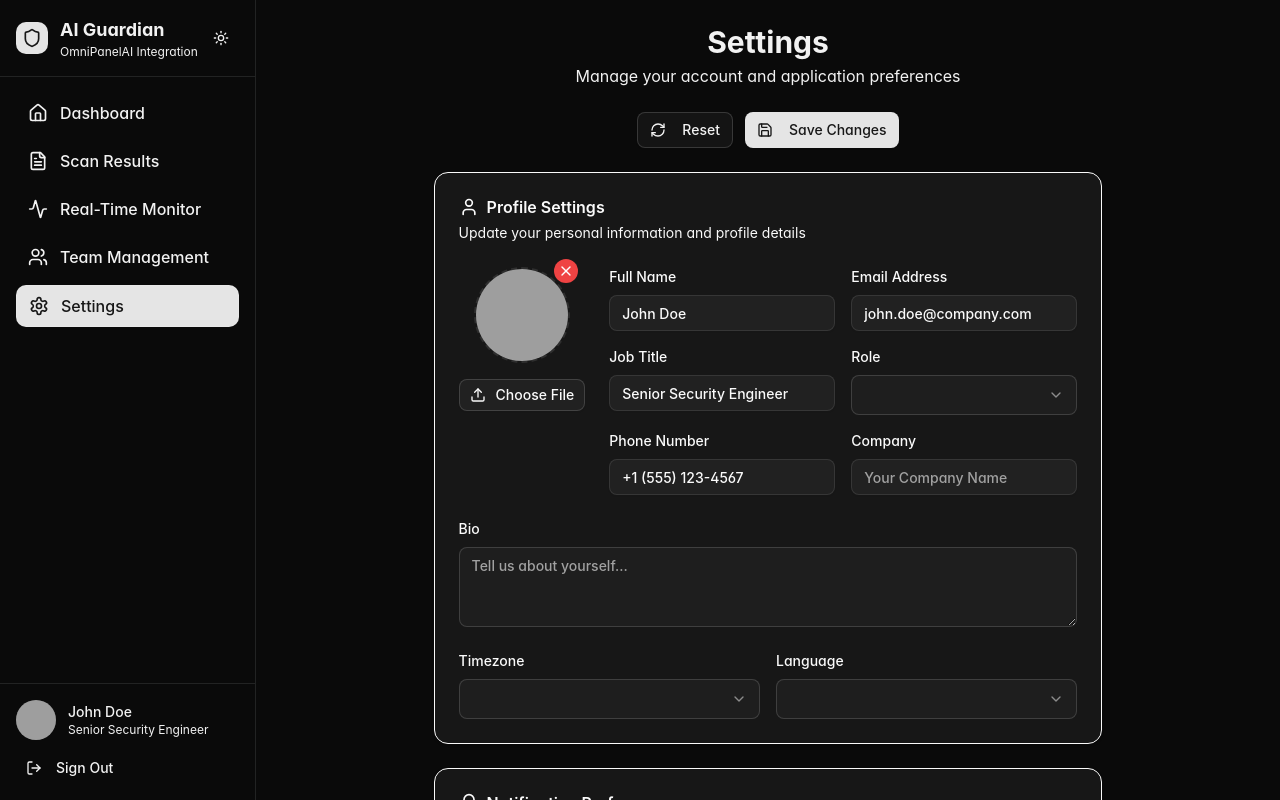
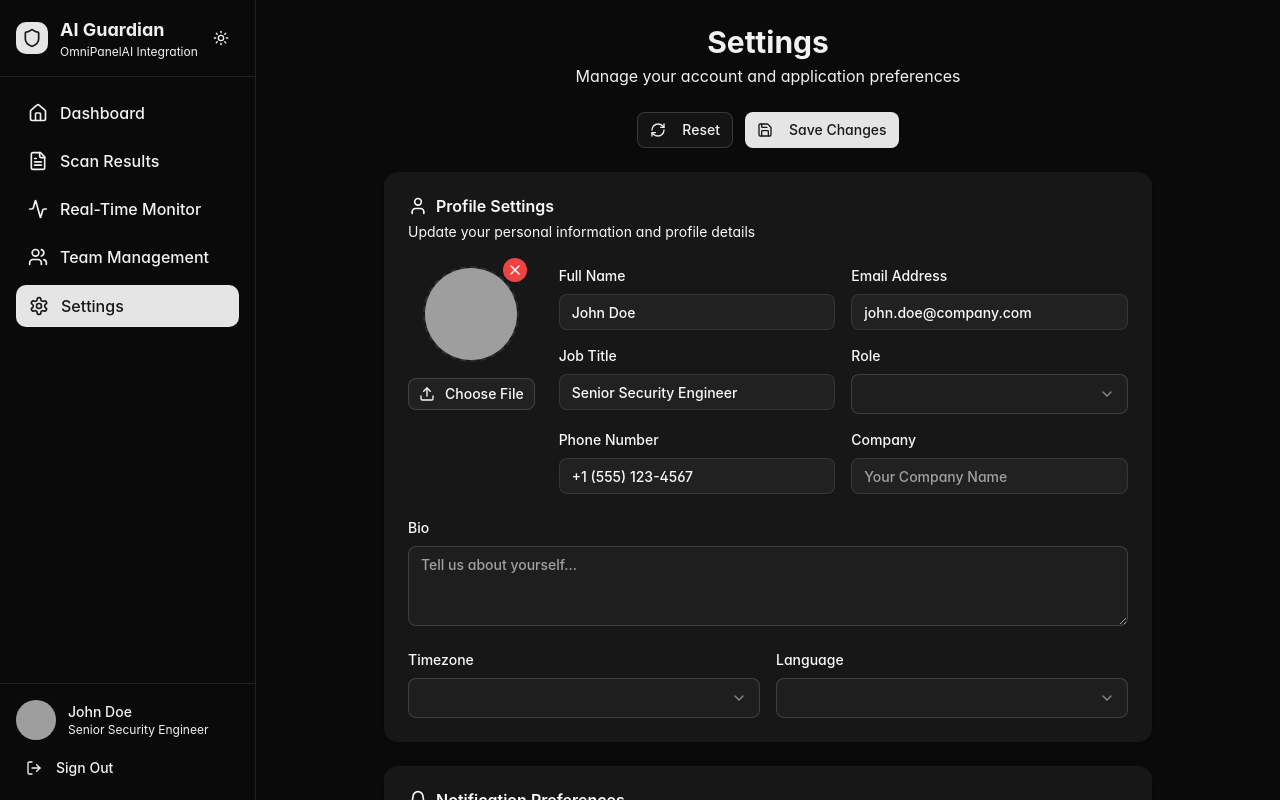
Before and after one commit to nawedy/ai-guardian, a React (Vite) app in the folder frontend/web-dashboard/web-dashboard/: page /settings in a window 1280 px wide. Built offline with nearby package versions, Linux system fonts and the light colour scheme; no server answers; grey boxes are pictures that could not be loaded.

Commit message:
Increase Settings page width by 1.5x, add floating glass/shadow effect to cards, and remove all card borders for a modern look

```diff
--- a/frontend/web-dashboard/web-dashboard/src/components/SettingsPage.jsx
+++ b/frontend/web-dashboard/web-dashboard/src/components/SettingsPage.jsx
@@ -259,7 +259,7 @@ const SettingsPage = ({ currentUser, updateUserProfile }) => {
 
   return (
     <div className="flex justify-center w-full min-h-screen">
-      <div className="w-full max-w-3xl mx-auto p-6 space-y-6 text-high-contrast" style={{ width: '70%' }}>
+      <div className="w-full max-w-5xl mx-auto p-6 space-y-6 text-high-contrast" style={{ width: '90%' }}>
         {/* Header */}
         <div className="flex flex-col items-center justify-center text-center">
           <h1 className="text-3xl font-bold text-high-contrast">Settings</h1>
@@ -295,7 +295,7 @@ const SettingsPage = ({ currentUser, updateUserProfile }) => {
         <div className="space-y-6 flex flex-col items-center">
           {/* Profile Settings */}
           <div className="w-full flex justify-center">
-            <Card className="theme-card w-full max-w-2xl">
+            <Card className="glass-effect shadow-app-lg w-full max-w-3xl border-0">
               <CardHeader>
                 <CardTitle className="flex items-center text-high-contrast">
                   <User className="w-5 h-5 mr-2" />
@@ -512,7 +512,7 @@ const SettingsPage = ({ currentUser, updateUserProfile }) => {
           </div>
           {/* Notification Settings */}
           <div className="w-full flex justify-center">
-            <Card className="theme-card w-full max-w-2xl">
+            <Card className="glass-effect shadow-app-lg w-full max-w-3xl border-0">
               <CardHeader>
                 <CardTitle className="flex items-center text-high-contrast">
                   <Bell className="w-5 h-5 mr-2" />
@@ -585,7 +585,7 @@ const SettingsPage = ({ currentUser, updateUserProfile }) => {
           </div>
           {/* Integration Settings */}
           <div className="w-full flex justify-center">
-            <Card className="theme-card w-full max-w-2xl">
+            <Card className="glass-effect shadow-app-lg w-full max-w-3xl border-0">
               <CardHeader>
                 <CardTitle className="flex items-center text-high-contrast">
                   <Globe className="w-5 h-5 mr-2" />
@@ -677,7 +677,7 @@ const SettingsPage = ({ currentUser, updateUserProfile }) => {
           </div>
           {/* Security Settings */}
           <div className="w-full flex justify-center">
-            <Card className="theme-card w-full max-w-2xl">
+            <Card className="glass-effect shadow-app-lg w-full max-w-3xl border-0">
               <CardHeader>
                 <CardTitle className="flex items-center text-high-contrast">
                   <Shield className="w-5 h-5 mr-2" />
@@ -728,7 +728,7 @@ const SettingsPage = ({ currentUser, updateUserProfile }) => {
           </div>
           {/* Scanning Preferences */}
           <div className="w-full flex justify-center">
-            <Card className="theme-card w-full max-w-2xl">
+            <Card className="glass-effect shadow-app-lg w-full max-w-3xl border-0">
               <CardHeader>
                 <CardTitle className="flex items-center text-high-contrast">
                   <Database className="w-5 h-5 mr-2" />
```
